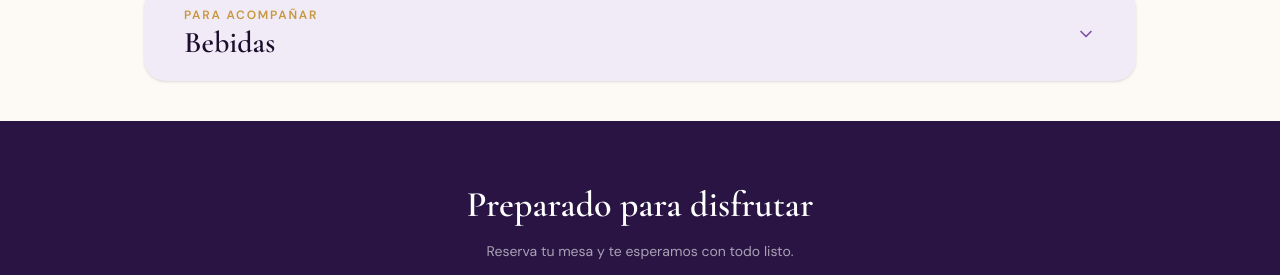
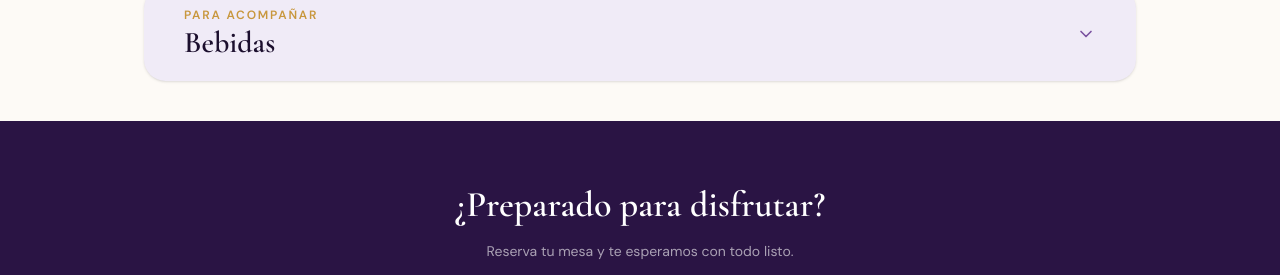
Before and after one commit to ianharris-sketch/lidu-garden, a Next.js app: page /carta in a window 1280 px wide. Shown: the part 1990-2265 px from the top of the page. Built offline with nearby package versions, Linux system fonts and the light colour scheme.

Commit message:
Fix carta CTA title: add question marks
Co-Authored-By: Claude Sonnet 4.6 <noreply@anthropic.com>

```diff
--- a/src/app/carta/page.tsx
+++ b/src/app/carta/page.tsx
@@ -28,7 +28,7 @@ export default function CartaPage() {
 
       {/* Reserva CTA */}
       <section className="py-16 px-4 bg-[#2A1444] text-center text-white">
-        <h2 className="font-display text-3xl md:text-4xl mb-4">Preparado para disfrutar</h2>
+        <h2 className="font-display text-3xl md:text-4xl mb-4">¿Preparado para disfrutar?</h2>
         <p className="text-white/60 mb-8 text-sm">Reserva tu mesa y te esperamos con todo listo.</p>
         <ReservarButton className="bg-[#C8973D] hover:bg-[#b5872e] text-white font-semibold px-9 py-3.5 rounded-full text-sm transition-colors shadow-sm">
           Reservar mesa
```
